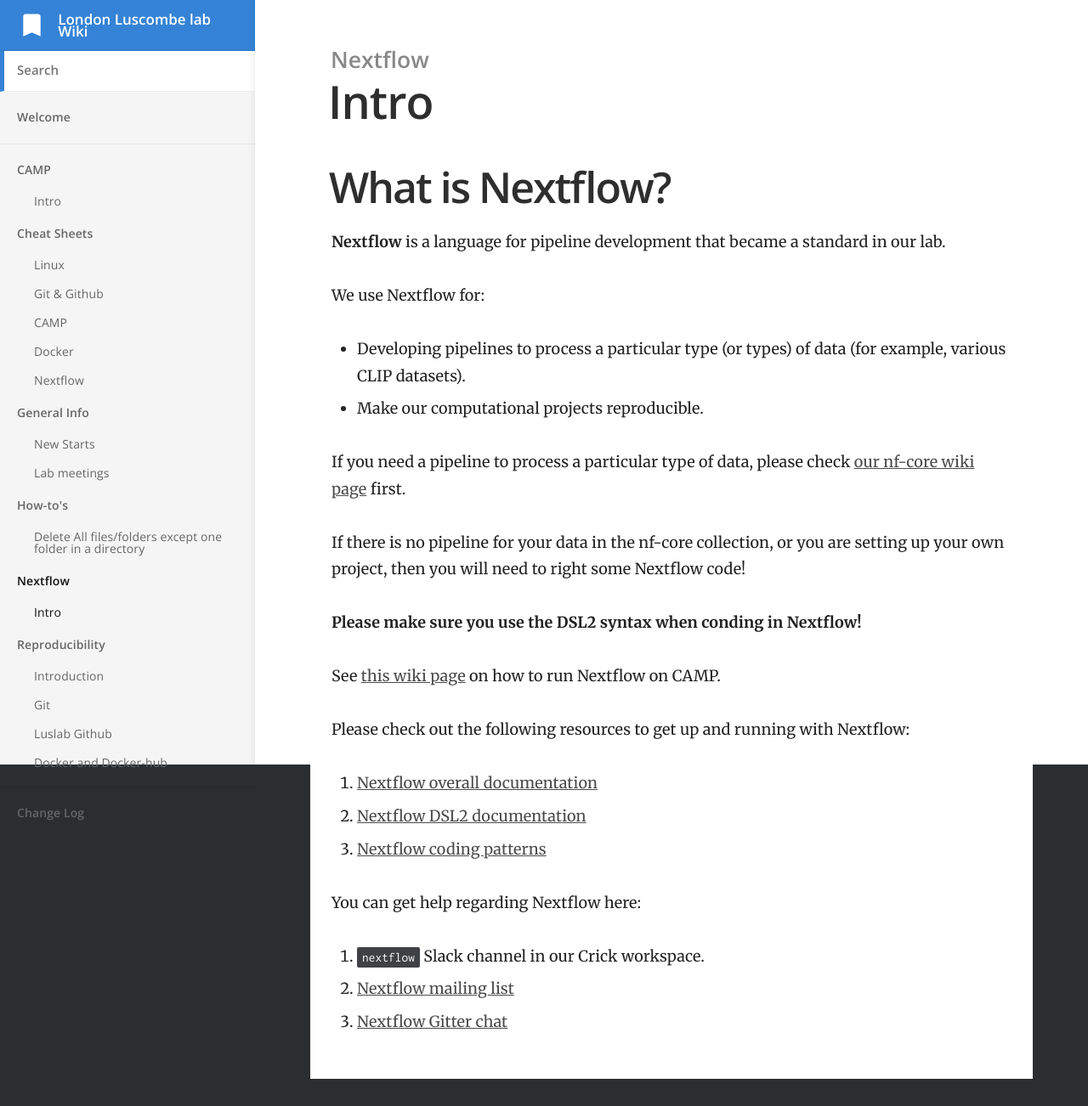
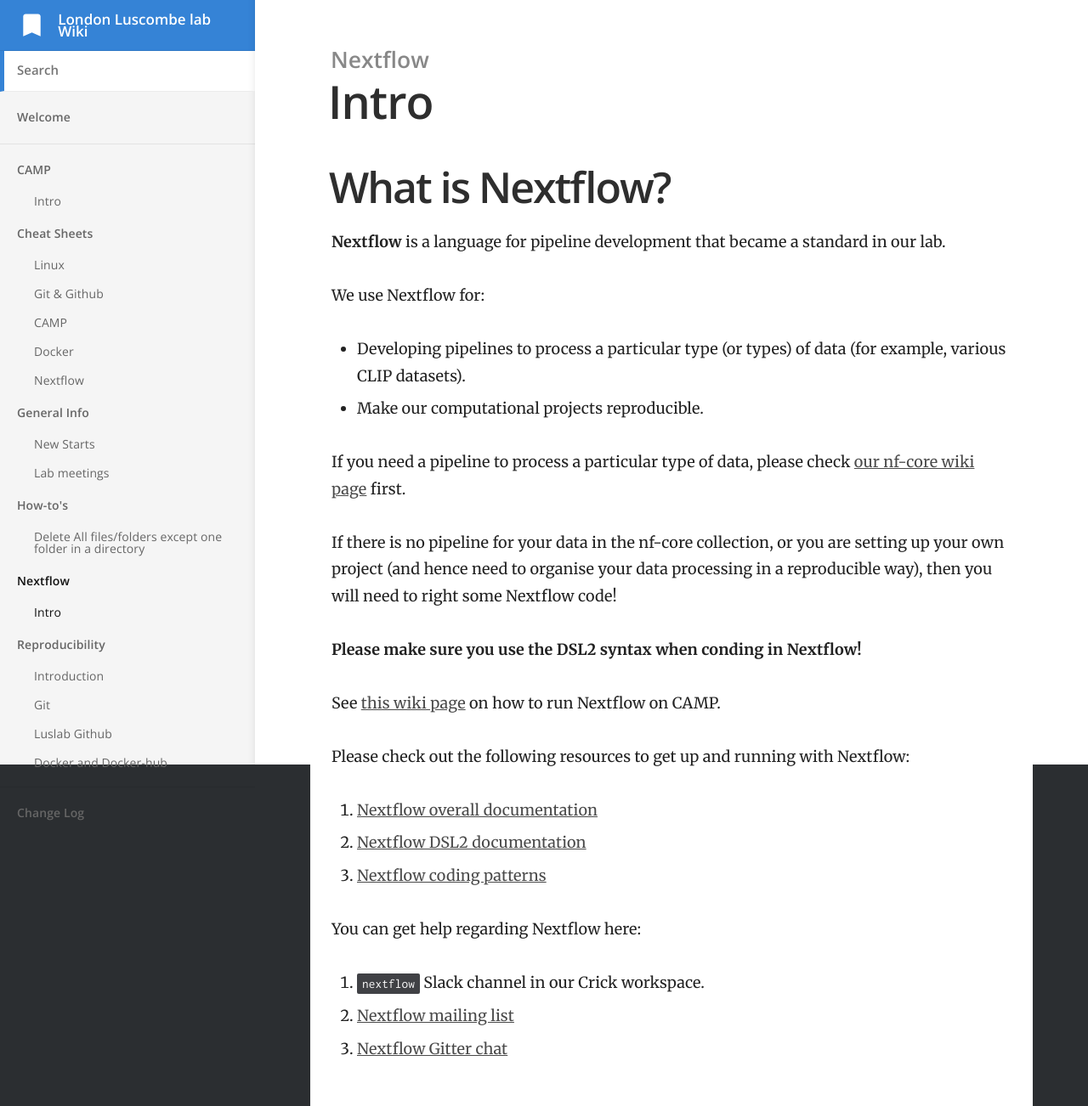
Before and after one commit to luslab/luslab.github.io, a Jekyll site: the page built from _docs/nextflow/intro.md, in a window 1280 px wide. Shown: the whole page at 85% size. Built offline with Jekyll 4.4.1, drawn with Linux system fonts in a browser that asks for light colours; before the commit the page ends 1270 px from its top, so only the background shows below that.

Commit message:
Added a comment about reproducibility

```diff
--- a/_docs/nextflow/intro.md
+++ b/_docs/nextflow/intro.md
@@ -15,7 +15,7 @@ We use Nextflow for:
 
 If you need a pipeline to process a particular type of data, please check [our nf-core wiki page](...) first.
 
-If there is no pipeline for your data in the nf-core collection, or you are setting up your own project, then you will need to right some Nextflow code!
+If there is no pipeline for your data in the nf-core collection, or you are setting up your own project (and hence need to organise your data processing in a reproducible way), then you will need to right some Nextflow code!
 
 **Please make sure you use the DSL2 syntax when conding in Nextflow!**
 
```
